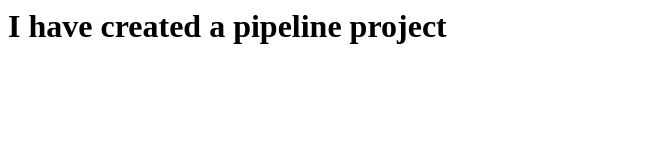
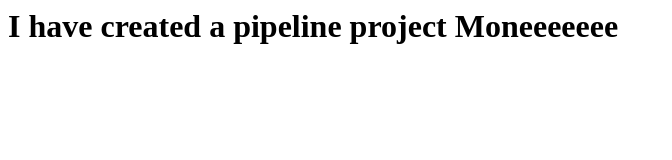
Before and after one commit to suneeshms96/app-ansible, a plain HTML site: page index.html in a window 1280 px wide. Shown: the whole page, without its empty margins (0-672 px from the left). Drawn offline with Linux system fonts and the light colour scheme.

Commit message:
again modefied index.html

```diff
--- a/index.html
+++ b/index.html
@@ -1 +1 @@
-<h1> I have created a pipeline project</h1>
+<h1> I have created a pipeline project Moneeeeeee</h1>
```
